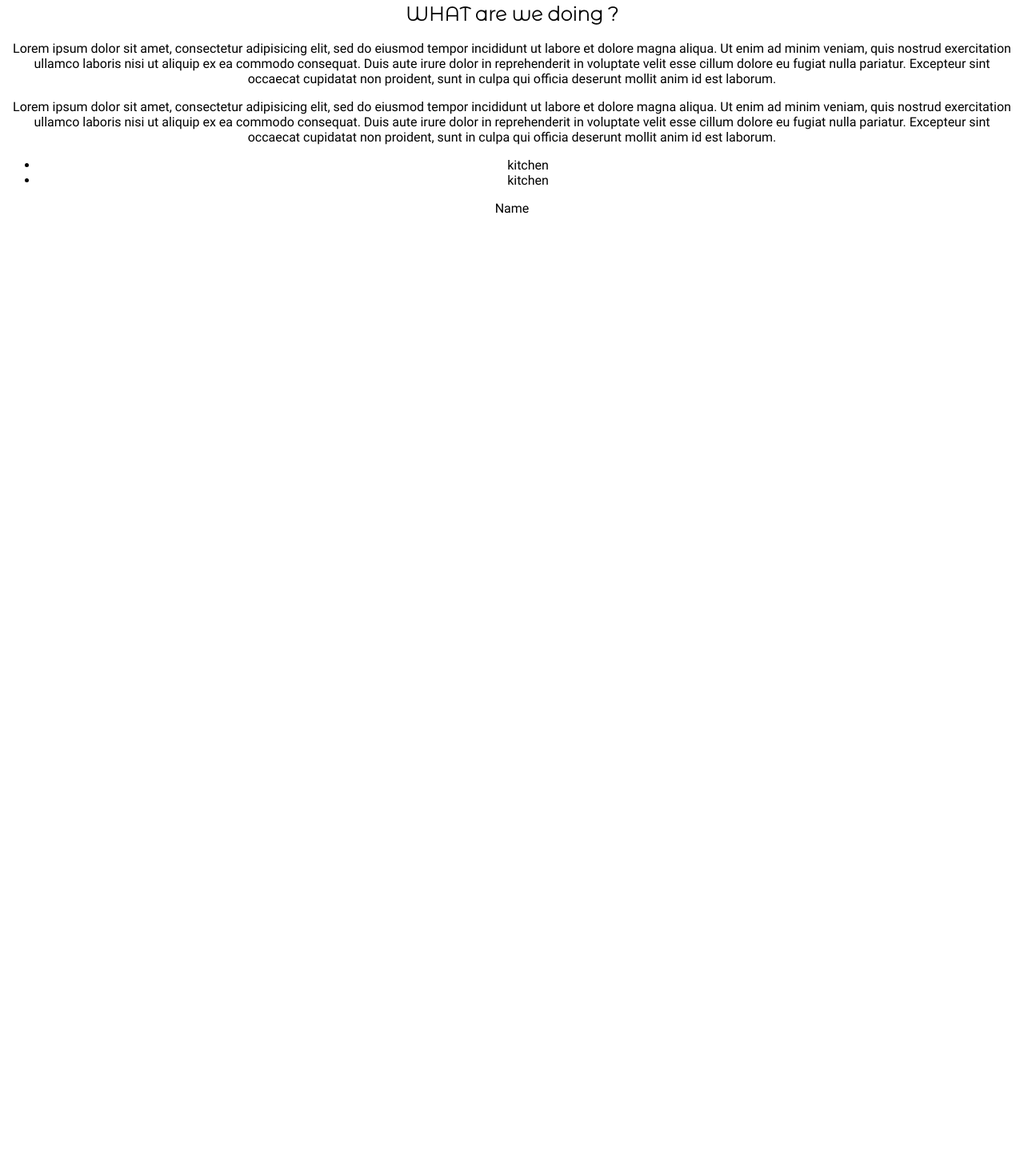
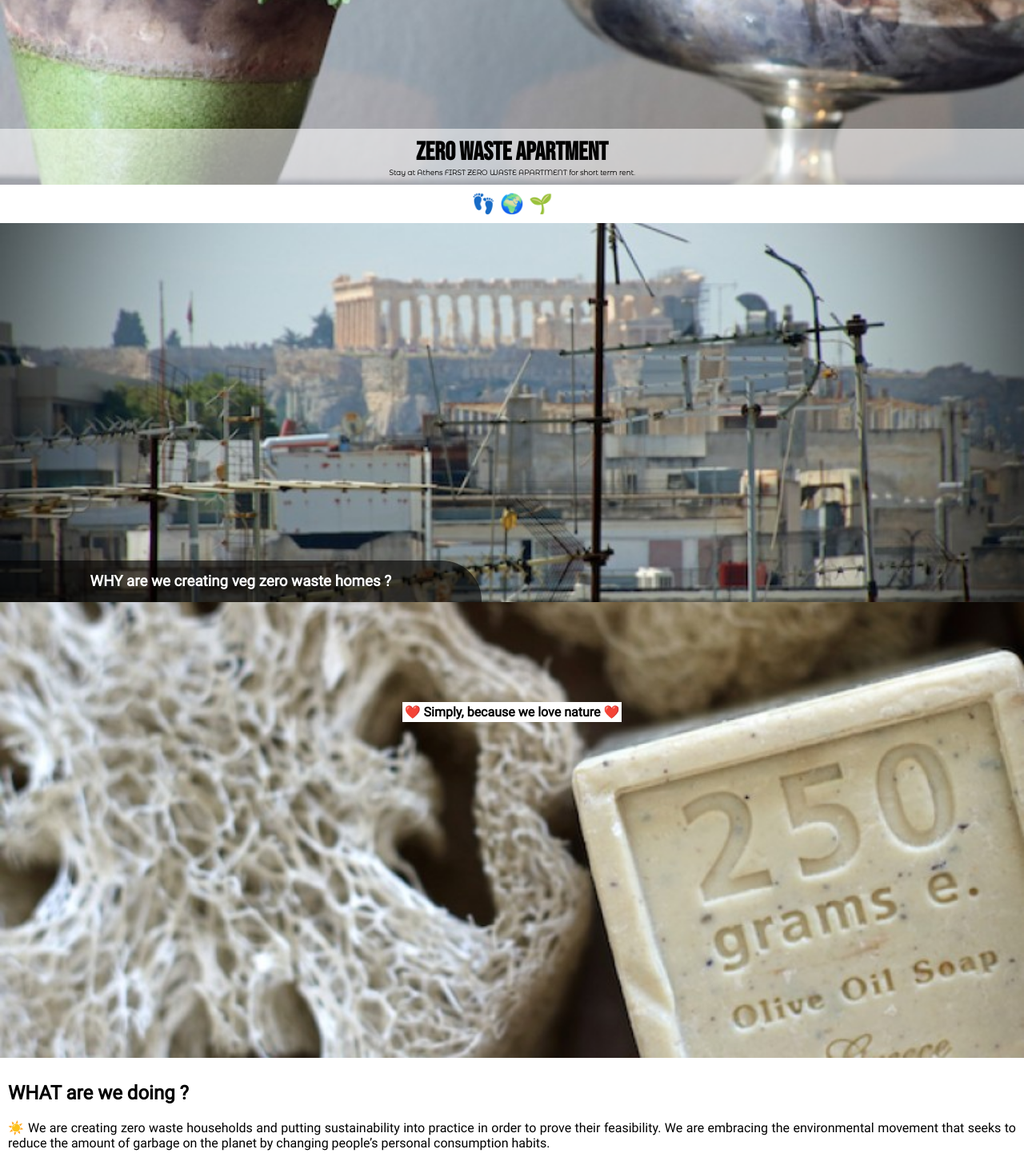
Before and after one commit to cromatikap/zero-waste-apartment, a plain HTML site: page index.html in a window 1280 px wide. Shown: the part 379-1821 px from the top of the page at 80% size. Before the commit the page ends 800 px from the top, so only its background shows below. Drawn offline with Linux system fonts and the light colour scheme.

Commit message:
more style this time

```diff
--- a/index.html
+++ b/index.html
@@ -3,45 +3,34 @@
   <head>
     <meta charset="utf-8">
     <title>Zerowasteapartment</title>
-    <style>
-      @font-face {
-        font-family: bebas;
-        src: url(fonts/BebasNeue-Regular.woff);
-      }
-      @font-face {
-        font-family: montserrat;
-        src: url(fonts/MontserratAlternates-ExtraLight.otf);
-      }
-      @font-face {
-        font-family: roboto;
-        src: url(fonts/Roboto-Regular.ttf);
-      }
-
-      body{
-          font-family: roboto;
-          background-color: white;
-          text-align: center;
-      }
-      h1{ font-family: bebas; }
-      h2{ font-family: montserrat; }
-    </style>
+    <link rel="stylesheet" href="public/style.css">
   </head>
   <body>
+    <div id="img-front"></div>
+    <header>
       <h1>Zero Waste Apartment</h1>
-    <h2>👣 🌍 🌱</h2>
-    <p>Stay at Athens FIRST ZERO WASTE APARTMENT for short term rent.</p>
-    <img class="fit-picture" src="pictures/IMGP31.jpg" alt="Zerowasteapartment" />
-    <h2>WHY are we creating veg zero waste homes ?</h2>
-    <strong>Simply, because we love nature❤️ </strong>
+      <h2>Stay at Athens FIRST ZERO WASTE APARTMENT for short term rent.</h2>
+    </header>
+    <main>
+      <div id="emojis">👣 🌍 🌱</div>
+      <section id="one">
+          <h3>WHY are we creating veg zero waste homes ?</h3>
+      </section>
+      <section id="two">
+        <strong>❤️ Simply, because we love nature ❤️</strong>
+      </section>
+      <article>
+        <h2>WHAT are we doing ?</h2>
         <p>
           ☀️ We are creating zero waste households and putting sustainability into practice in order to prove their feasibility. We are embracing the environmental movement that seeks to reduce the amount of garbage on the planet by changing people’s personal consumption habits.
         </p>
+      </article>
+      <div id="img-last"></div>
       <p>
         <a href="http://girlsinvestgreece.io" target="_blank">girls invest greece</a>
         🐢 Slow down & enter a quiet oasis after a long day in Athens urban jungle. Enjoy a calm and clean atmosphere while experiencing a zero waste lifestyle.
       </p>
 
-    <h2>WHAT are we doing ?</h2>
       <p>
         Lorem ipsum dolor sit amet, consectetur adipisicing elit, sed do eiusmod tempor incididunt ut labore et dolore magna aliqua. Ut enim ad minim veniam, quis nostrud exercitation ullamco laboris nisi ut aliquip ex ea commodo consequat. Duis aute irure dolor in reprehenderit in voluptate velit esse cillum dolore eu fugiat nulla pariatur. Excepteur sint occaecat cupidatat non proident, sunt in culpa qui officia deserunt mollit anim id est laborum.
       </p>
@@ -58,5 +47,6 @@
       <form class="" action="index.html" method="post">
         <label> Name </label>
       </form>
+    </main>
   </body>
 </html>
--- /dev/null
+++ b/public/style.css
@@ -0,0 +1,98 @@
+@font-face {
+  font-family: bebas;
+  src: url(fonts/BebasNeue-Regular.woff);
+}
+@font-face {
+  font-family: montserrat;
+  src: url(fonts/MontserratAlternates-ExtraLight.otf);
+}
+@font-face {
+  font-family: roboto;
+  src: url(fonts/Roboto-Regular.ttf);
+}
+
+body{
+  font-family: roboto;
+  background-color: white;
+  text-align: center;
+  background-image: url('assets/header-background.jpeg');
+  background-position: top;
+  background-repeat: no-repeat;
+  background-attachment: fixed;
+  background-size: contain;
+  margin: 0;
+  padding: 0;
+}
+
+#img-front{
+  height: 45vw;
+}
+@keyframes fadein {
+  from { opacity: 0; }
+  to   { opacity: 1; }
+  /*
+  fadeIn On Scroll simple library "AOS"
+  Example: https://codepen.io/michalsnik/pen/WxNdvq/
+  */
+}
+header{
+  font-family: bebas;
+  background-color: rgba(255, 255, 255, 0.55);
+  margin: 0;
+  padding: 10px 0px 10px 0px;
+  margin-top: -36px;
+  width: 100vw;
+  animation: fadein 2s;
+}
+header h1 { margin: 0; padding: 0;}
+header h2{ margin: 0; padding: 0;
+  font-family: montserrat;
+  font-size: xx-small;
+}
+
+main{
+  background-color: white;
+}
+
+main #emojis{ margin: 0; padding: 10px; font-size: x-large;}
+
+main section#one {
+  background: url('assets/view.jpeg');
+  background-position: center;
+  background-repeat: no-repeat;
+  background-size: cover;
+  padding: 33vw 53vw 0vw 0vw;
+}
+main section#one h3{
+  background-color: rgba(0,0,0,0.6);
+  color: white;
+  padding: 15px;
+  margin: 0;
+  border-radius: 0px 50px 0px 0px;
+  animation: fadein 2s;
+}
+main section#two {
+  background: url('assets/soap.jpeg');
+  background-position: bottom;
+  background-repeat: no-repeat;
+  background-size: cover;
+  padding: 10vw 0vw 33vw 0vw;
+}
+main section#two strong{
+  background-color: white;
+  padding: 3px;
+  animation: fadein 2s;
+}
+main article{
+  text-align: justify;
+  padding: 10px;
+}
+
+main #img-last{
+  height: 45vw;
+  background: url('assets/sleep-well.jpeg');
+  background-attachment: fixed;
+  background-repeat: no-repeat;
+  background-position: bottom;
+  background-size: cover;
+}
```
Also changed, not shown: public/assets/_header-background.jpeg (added), public/assets/header-background.jpeg (added), public/assets/sleep-well.jpeg (added), public/assets/soap.jpeg (added), public/assets/view.jpeg (added), public/fonts/BebasNeue-Regular.woff (renamed from fonts/BebasNeue-Regular.woff), public/fonts/MontserratAlternates-ExtraLight.otf (renamed from fonts/MontserratAlternates-ExtraLight.otf), public/fonts/Roboto-Regular.ttf (renamed from fonts/Roboto-Regular.ttf). Lines whose indentation alone changed are shown as unchanged.
